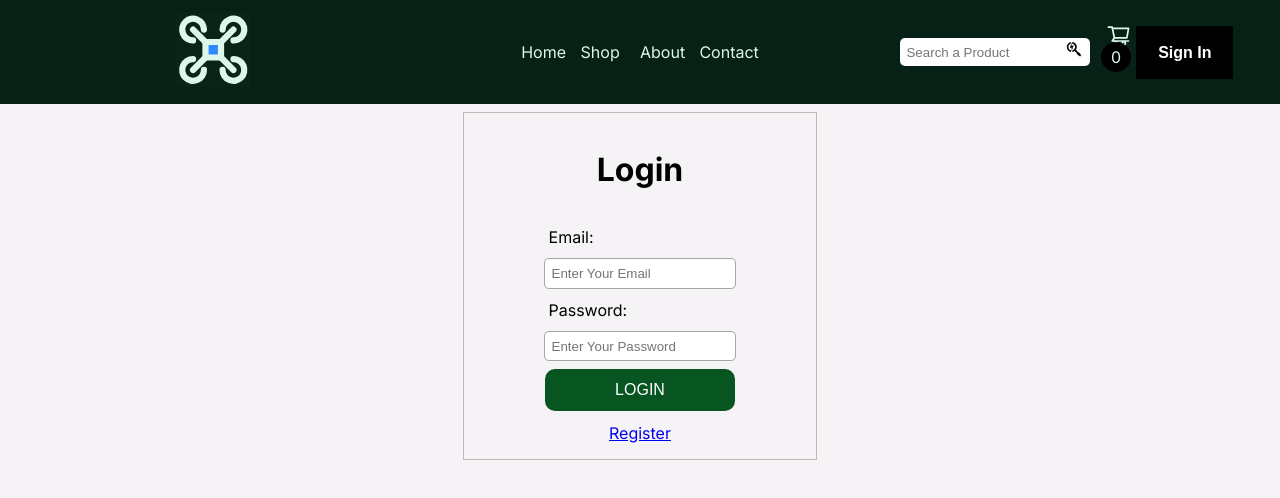
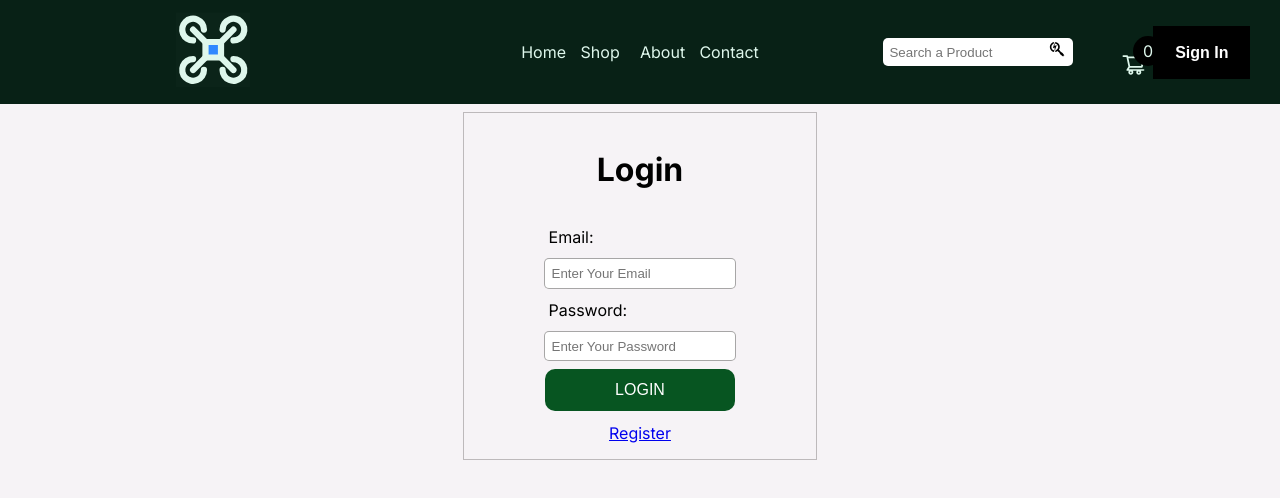
Before and after one commit to Shub3am/RoboNov, a Next.js app: page /auth in a window 1280 px wide. Shown: the top 498 px of the page. Built offline with nearby package versions, Linux system fonts and the light colour scheme; no server answers.

Commit message:
Fixed Cart Icon

```diff
--- a/src/app/cart/cart.module.css
+++ b/src/app/cart/cart.module.css
@@ -4,7 +4,9 @@
   justify-items: center;
   margin-top: 2.5em;
 }
-
+.productTableContainer {
+  border: 1px double grey;
+}
 .productTable {
   display: block;
   height: 70vh;
--- a/src/app/header/cart.tsx
+++ b/src/app/header/cart.tsx
@@ -81,7 +81,9 @@ export default function cart(): React.ReactNode {
   } else {
     return (
       <div className={styles.cart}>
-        <AiOutlineShoppingCart size={25} />
+        <div className={styles.cartIcon}>
+          <AiOutlineShoppingCart size={25} />
+        </div>
         <div className={styles.cartItem}>
           <p>{cartLength}</p>
         </div>
--- a/src/app/header/header.module.css
+++ b/src/app/header/header.module.css
@@ -55,15 +55,20 @@
 
 /* CART */
 .cart {
-  display: block;
+  display: grid;
   position: relative;
+  margin: 0 2em;
+}
+.cartIcon {
+  position: absolute;
 }
 .cartItem {
   display: flex;
   justify-content: center;
   align-items: center;
   padding: 0;
-  transform: translate(-5px, -10px);
+  position: absolute;
+  transform: translate(0.75em, -1em);
   border-radius: 50%;
   background: black;
   width: 30px;
```
Also changed, not shown: src/app/cart/page.tsx (+15 -6 lines).
